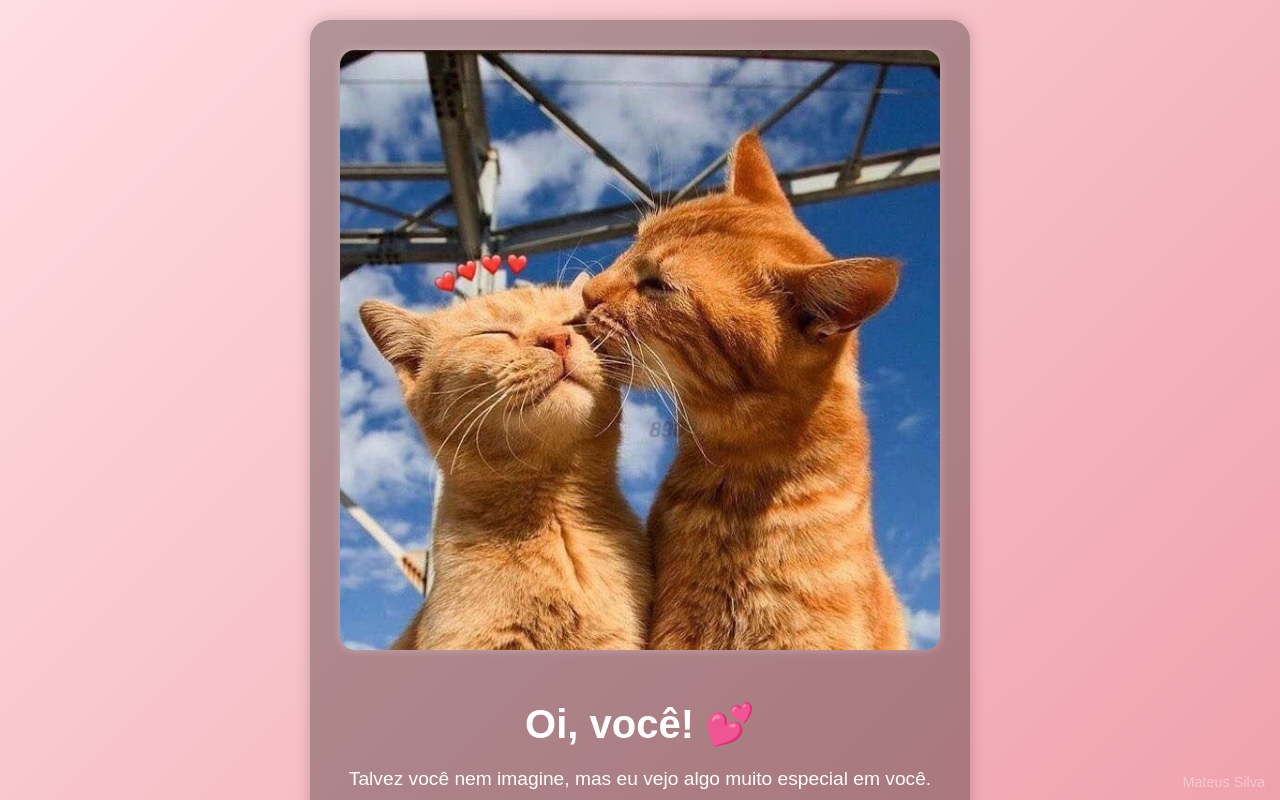
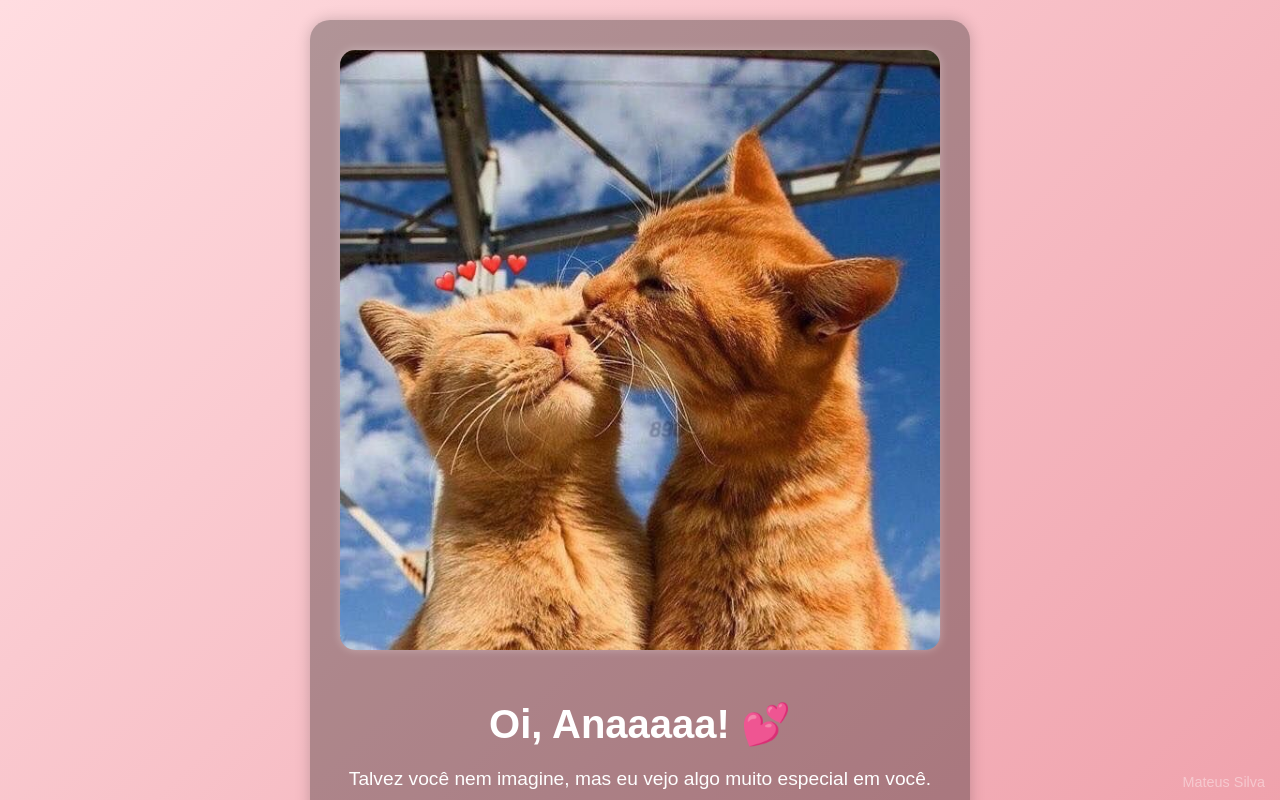
Before and after one commit to TeTeuFPS/Site-Romantico, a plain HTML site: page index.html in a window 1280 px wide. Shown: the top 800 px of the page. Drawn offline with Linux system fonts and the light colour scheme.

Commit message:
Update index.html

```diff
--- a/index.html
+++ b/index.html
@@ -70,7 +70,7 @@
 <body>
   <div class="container">
     <img src="gatos.jpg" alt="Gatinhos apaixonados">
-    <h1>Oi, você! 💕</h1>
+    <h1>Oi, Anaaaaa! 💕</h1>
     <p>Talvez você nem imagine, mas eu vejo algo muito especial em você.</p>
     <p>Você é linda, gentil, divertida e tem uma vibe que me encanta demais.</p>
     <p>Não tô aqui pra fazer rodeio: tô afim de você. De verdade mesmo 😳</p>
```
